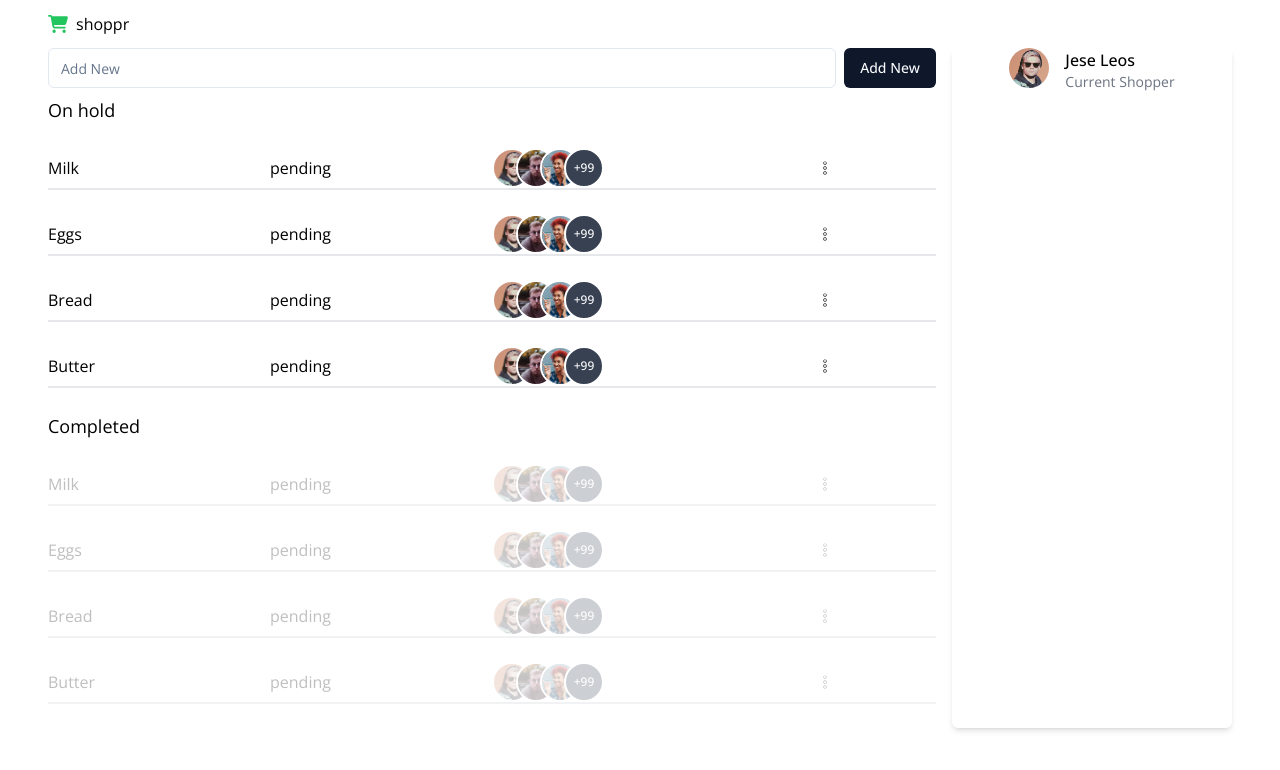
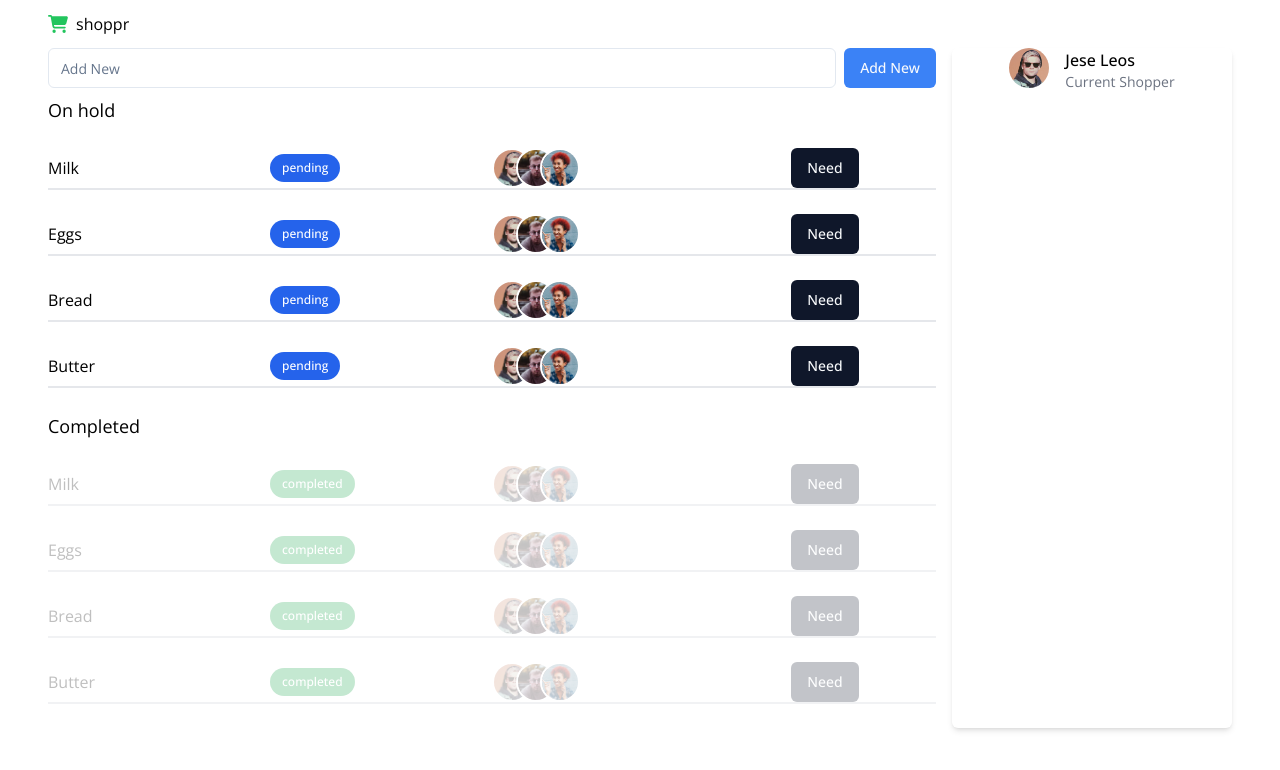
Before and after one commit to techmatlock/shoppr, a React (Vite) app: page / in a window 1280 px wide. Shown: the top 770 px of the page. Built offline with nearby package versions, Linux system fonts and the light colour scheme.

Commit message:
Added buttons and styling

```diff
--- a/src/components/AddNewForm.tsx
+++ b/src/components/AddNewForm.tsx
@@ -1,6 +1,5 @@
 "use client";
 
-import { Button } from "./ui/button";
 import { Input } from "./ui/input";
 
 export function AddNewForm() {
@@ -8,7 +7,9 @@ export function AddNewForm() {
     <form>
       <div className="flex w-full items-center space-x-2">
         <Input type="text" placeholder="Add New" required />
-        <Button type="submit">Add New</Button>
+        <button className="h-10 px-4 py-2 rounded-md text-sm font-medium whitespace-nowrap bg-blue-500 text-slate-50 dark:bg-slate-50 dark:text-slate-900" type="submit">
+          Add New
+        </button>
       </div>
     </form>
   );
--- a/src/components/ShoppingList.tsx
+++ b/src/components/ShoppingList.tsx
@@ -1,5 +1,4 @@
 import { shoppingList } from "../lib/placeholder-data.ts";
-import { CiMenuKebab } from "react-icons/ci";
 
 type Props = {
   isMobile: boolean;
@@ -13,18 +12,19 @@ export function ShoppingList({ isMobile }: Props) {
         {shoppingList.map((item) => (
           <li key={item.shoppingItemId} className="grid grid-cols-1 grid-flow-col md:grid-cols-4 items-center my-6 border-b-2">
             <div>{item.title}</div>
-            <div>{item.status}</div>
+            <div>
+              <span className="inline-flex items-center gap-x-1.5 py-1.5 px-3 rounded-full text-xs font-medium bg-blue-600 text-white dark:bg-blue-500">{item.status}</span>
+            </div>
             {!isMobile && (
               <div className="flex -space-x-4 rtl:space-x-reverse">
                 <img className="w-10 h-10 border-2 border-white rounded-full dark:border-gray-800" src="/images/profile-picture-5.jpg" alt="" />
                 <img className="w-10 h-10 border-2 border-white rounded-full dark:border-gray-800" src="/images/profile-picture-2.jpg" alt="" />
                 <img className="w-10 h-10 border-2 border-white rounded-full dark:border-gray-800" src="/images/profile-picture-3.jpg" alt="" />
-                <div className="flex items-center justify-center w-10 h-10 text-xs font-medium text-white bg-gray-700 border-2 border-white rounded-full dark:border-gray-800">+99</div>
               </div>
             )}
-            <button>
-              <CiMenuKebab className="w-full" />
-            </button>
+            <div className="flex items-center justify-center space-x-2">
+              <button className="h-10 px-4 py-2 rounded-md text-sm font-medium whitespace-nowrap bg-slate-900 text-slate-50 hover:bg-slate-900/90 dark:bg-slate-50 dark:text-slate-900 dark:hover:bg-slate-50/90">Need</button>
+            </div>
           </li>
         ))}
       </ul>
@@ -33,18 +33,19 @@ export function ShoppingList({ isMobile }: Props) {
         {shoppingList.map((item) => (
           <li key={item.shoppingItemId} className="grid grid-cols-1 grid-flow-col md:grid-cols-4 items-center my-6 border-b-2 opacity-50">
             <div className="opacity-50">{item.title}</div>
-            <div className="opacity-50">{item.status}</div>
+            <div className="opacity-50">
+              <span className="inline-flex items-center gap-x-1.5 py-1.5 px-3 rounded-full text-xs font-medium bg-green-600 text-white dark:bg-green-500">completed</span>
+            </div>
             {!isMobile && (
               <div className="flex -space-x-4 rtl:space-x-reverse opacity-50">
                 <img className="w-10 h-10 border-2 border-white rounded-full dark:border-gray-800" src="/images/profile-picture-5.jpg" alt="" />
                 <img className="w-10 h-10 border-2 border-white rounded-full dark:border-gray-800" src="/images/profile-picture-2.jpg" alt="" />
                 <img className="w-10 h-10 border-2 border-white rounded-full dark:border-gray-800" src="/images/profile-picture-3.jpg" alt="" />
-                <div className="flex items-center justify-center w-10 h-10 text-xs font-medium text-white bg-gray-700 border-2 border-white rounded-full dark:border-gray-800">+99</div>
               </div>
             )}
-            <button>
-              <CiMenuKebab className="w-full opacity-50" />
-            </button>
+            <div className="flex items-center justify-center space-x-2 opacity-50">
+              <button className="h-10 px-4 py-2 rounded-md text-sm font-medium whitespace-nowrap bg-slate-900 text-slate-50 hover:bg-slate-900/90 dark:bg-slate-50 dark:text-slate-900 dark:hover:bg-slate-50/90">Need</button>
+            </div>
           </li>
         ))}
       </ul>
```
